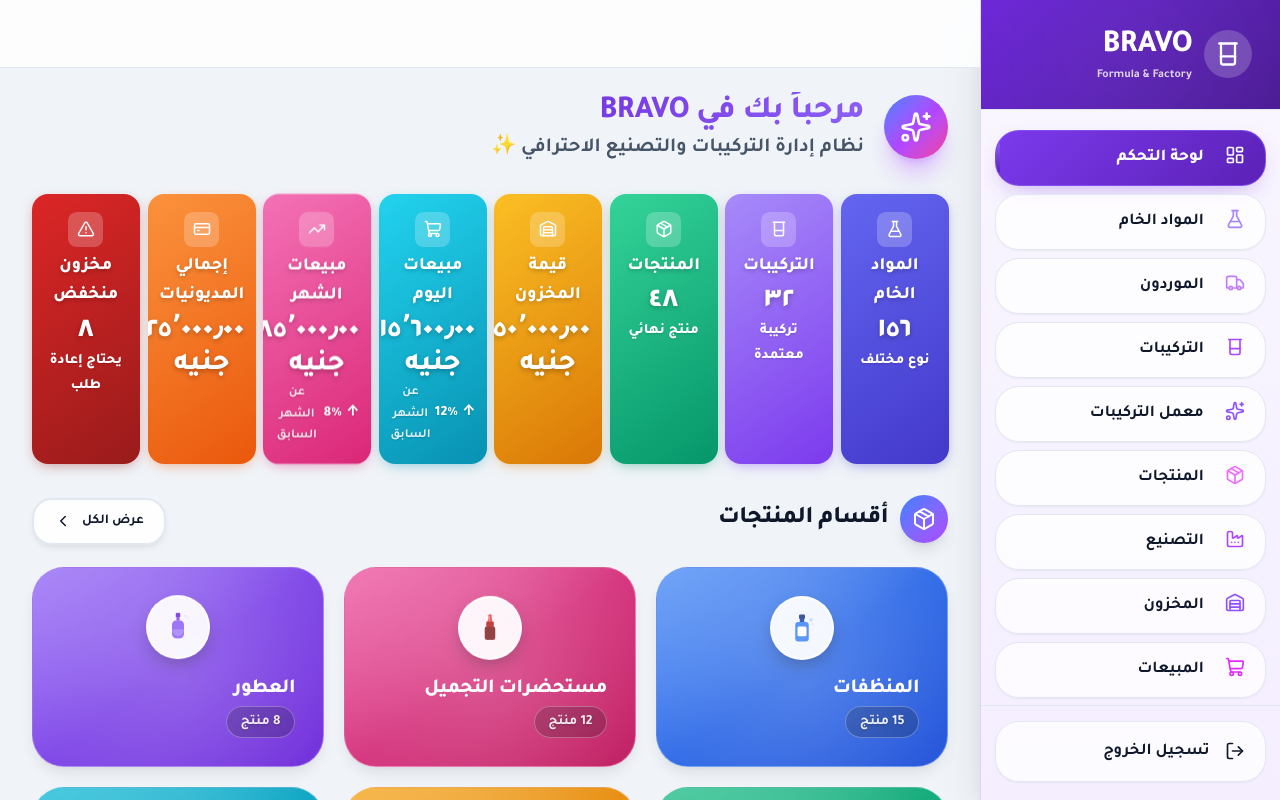
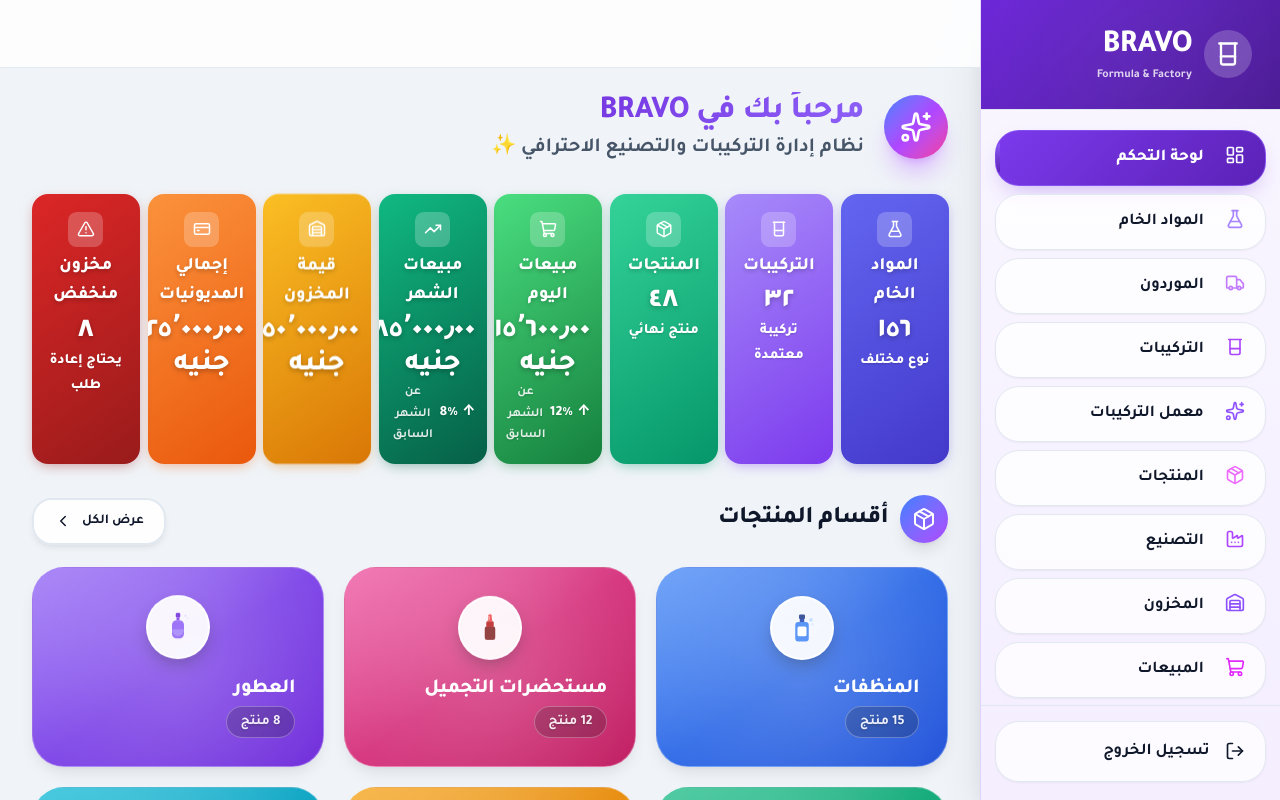
Before and after one commit to fantazia1110-design/BRAVO-new-sestym-, a Next.js app: page / in a window 1280 px wide. Shown: the top 800 px of the page. Built offline with nearby package versions, Linux system fonts and the light colour scheme.

Commit message:
مبيعات اليوم والشهر أخضر بدرجتين مختلفين + قبل قيمة المخزون
Co-authored-by: arena-agent <297053741+arena-agent@users.noreply.github.com>

```diff
--- a/src/app/page.tsx
+++ b/src/app/page.tsx
@@ -146,30 +146,30 @@ export default function DashboardPage() {
           colorLight="#34d399"
         />
         <StatCard
-          title="قيمة المخزون"
-          value={formatCurrency(stats.inventoryValue)}
-          icon={<Warehouse size={18} />}
-          delay={4}
-          color="#d97706"
-          colorLight="#fbbf24"
-        />
-        <StatCard
           title="مبيعات اليوم"
           value={formatCurrency(stats.todaySales)}
           icon={<ShoppingCart size={18} />}
           trend={{ value: 12, isPositive: true }}
-          delay={5}
-          color="#0891b2"
-          colorLight="#22d3ee"
+          delay={4}
+          color="#15803d"
+          colorLight="#4ade80"
         />
         <StatCard
           title="مبيعات الشهر"
           value={formatCurrency(stats.monthSales)}
           icon={<TrendingUp size={18} />}
           trend={{ value: 8, isPositive: true }}
+          delay={5}
+          color="#065f46"
+          colorLight="#10b981"
+        />
+        <StatCard
+          title="قيمة المخزون"
+          value={formatCurrency(stats.inventoryValue)}
+          icon={<Warehouse size={18} />}
           delay={6}
-          color="#db2777"
-          colorLight="#f472b6"
+          color="#d97706"
+          colorLight="#fbbf24"
         />
         <StatCard
           title="إجمالي المديونيات"
```
